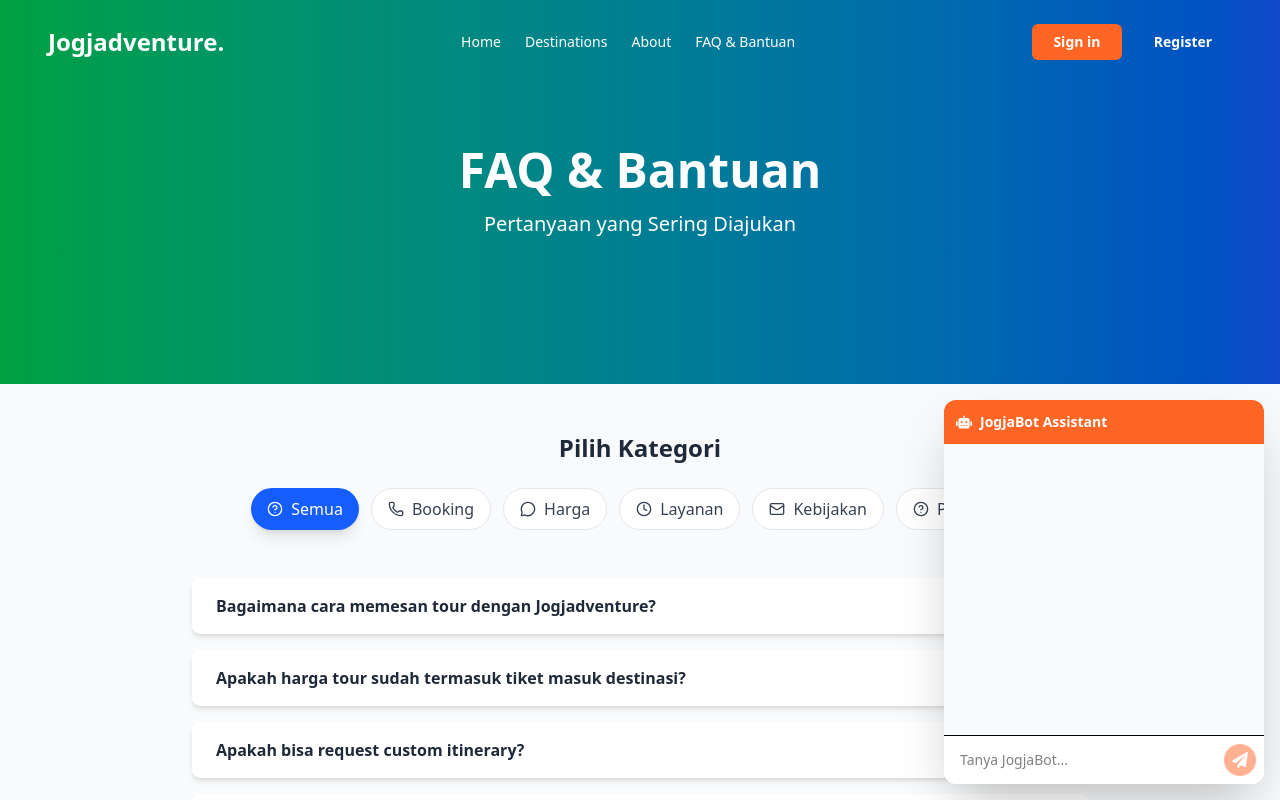
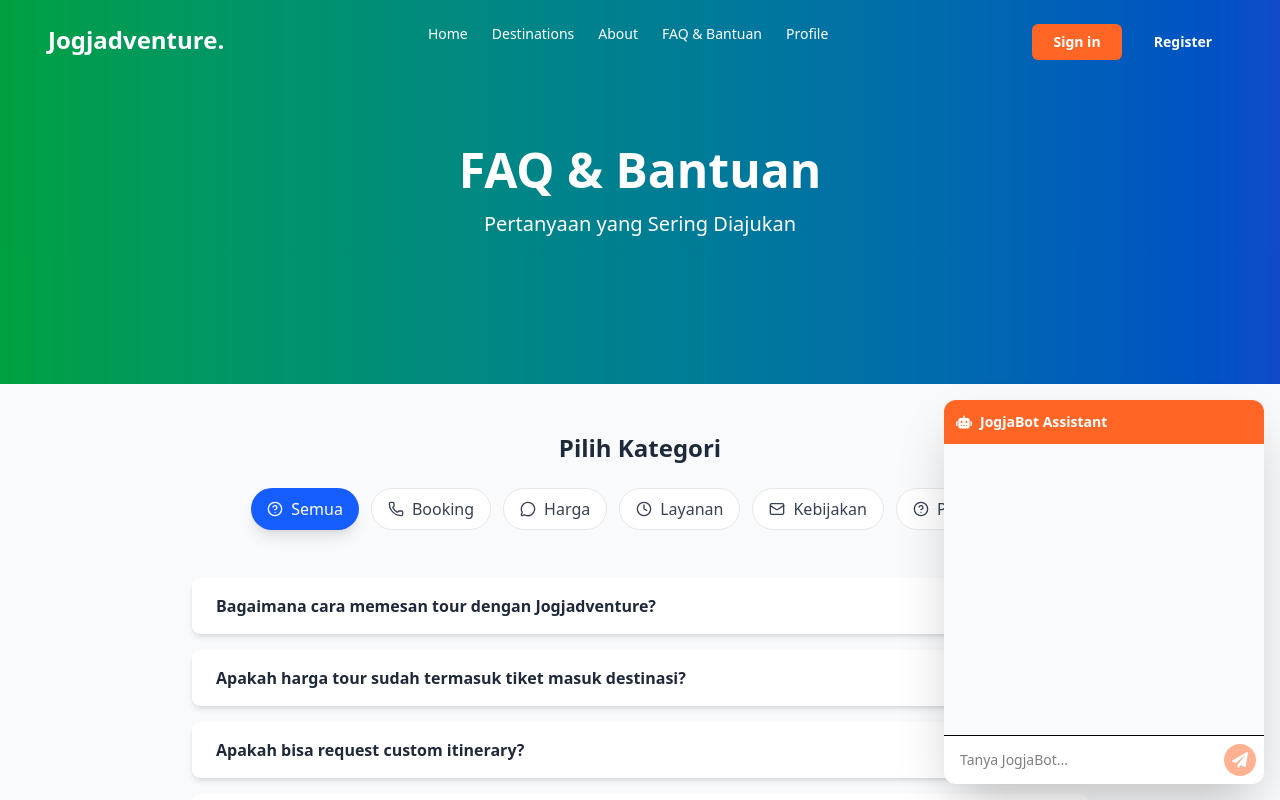
Before and after one commit to aziyah-pixel/jogjadventure_capstone_project, a React (Vite) app: page /faq in a window 1280 px wide. Shown: the top 800 px of the page. Built offline with nearby package versions, Linux system fonts and the light colour scheme.

Commit message:
up_responsif-nav

```diff
--- a/src/App.tsx
+++ b/src/App.tsx
@@ -8,6 +8,7 @@ import DestinationCard from './components/DestinationCard';
 import About from './components/About';
 import FAQ from './components/FAQ';
 import Chatbot from './components/Chatbot';
+import ProfilePage from './components/Profile';
 
 function Home() {
   return (
@@ -26,9 +27,10 @@ function App() {
         <Route path="/" element={<Home />} />
         <Route path="/AuthForm" element={<AuthForm />} />
         <Route path="/destination/:id" element={<DestinationCard />} />
-        <Route path="/destinations" element={<Destinations />} />
+        <Route path="/destination" element={<Destinations />} />
         <Route path="/about" element={<About />} />
         <Route path="/faq" element={<FAQ />} />
+        <Route path="/profile" element={<ProfilePage />} />
       </Routes>
       <Chatbot />
     </>
--- a/src/components/Navbar.tsx
+++ b/src/components/Navbar.tsx
@@ -41,9 +41,6 @@ function Navbar() {
           : "bg-transparent"
       }`}
     >
-      <Link to="/" className="text-2xl font-bold font-montserrat text-white">
-        Jogjadventure<span className="text-white">.</span>
-      </Link>
 
       {/* Tombol Hamburger untuk Mobile */}
       <div className="md:hidden">
@@ -86,12 +83,16 @@ function Navbar() {
       </div>
 
       {/* Menu untuk Desktop */}
-      <div className="hidden md:flex gap-6 text-sm text-white">
+      <div className="hidden md:flex gap-6 text-sm text-white justify-between w-full">
+      <Link to="/" className="text-2xl font-bold font-montserrat text-white">
+        Jogjadventure<span className="text-white">.</span>
+      </Link>
+        <div className="md:flex gap-6 text-sm">
         <Link to="/" className="cursor-pointer hover:text-secondary transition">
           Home
         </Link>
         <Link
-          to="/destinations"
+          to="/destination"
           className="cursor-pointer hover:text-secondary transition"
         >
           Destinations
@@ -108,33 +109,15 @@ function Navbar() {
         >
           FAQ & Bantuan
         </Link>
-      </div>
-
-      {/* Menu Dropdown untuk Mobile */}
-      {isOpen && (
-        <div className="absolute top-16 left-0 w-full bg-white text-black md:hidden">
-          <Link to="/" className="block px-4 py-2 hover:bg-gray-200">
-            Home
-          </Link>
-          <Link
-            to="/destinations"
-            className="block px-4 py-2 hover:bg-gray-200"
+        <Link
+            to="/profile"
+            className="cursor-pointer hover:text-secondary transition"
           >
-            Destinations
-          </Link>
-          <Link to="/about" className="block px-4 py-2 hover:bg-gray-200">
-            About
-          </Link>
-          <Link
-            to="/faq"
-            className="block px-4 py-2 hover:bg-gray-200"
-          >
-            FAQ & Bantuan
+            Profile
           </Link>
         </div>
-      )}
 
-      <div className="flex gap-4 items-center relative w-[200px] h-9">
+        <div className="flex gap-4 items-center relative w-[200px] h-9">
         <div
           className={`absolute h-full w-[90px] rounded-md transition-all duration-500 ease-in-out z-0 bg-secondary`}
           style={{
@@ -169,6 +152,51 @@ function Navbar() {
           </button>
         </Link>
       </div>
+      </div>
+
+      {/* Menu Dropdown untuk Mobile */}
+      {isOpen && (
+        <div className="absolute top-16 left-0 w-full bg-white text-black md:hidden">
+          <Link to="/" className="block px-4 py-2 hover:bg-gray-200">
+            Home
+          </Link>
+          <Link
+            to="/destination"
+            className="block px-4 py-2 hover:bg-gray-200"
+          >
+            Destinations
+          </Link>
+          <Link to="/about" className="block px-4 py-2 hover:bg-gray-200">
+            About
+          </Link>
+          <Link
+            to="/faq"
+            className="block px-4 py-2 hover:bg-gray-200"
+          >
+            FAQ & Bantuan
+          </Link>
+          <Link
+            to="/profile"
+            className="block px-4 py-2 hover:bg-gray-200"
+          >
+            Profile
+          </Link>
+          <Link
+            to="/AuthForm?mode=signin"
+            className="block px-4 py-2 hover:bg-gray-200"
+          >
+            Sign In
+          </Link>
+          <Link
+            to="/AuthForm?mode=signup"
+            className="block px-4 py-2 hover:bg-gray-200"
+          >
+            Sign Up
+          </Link>
+        </div>
+      )}
+
+
     </nav>
   );
 }
```
